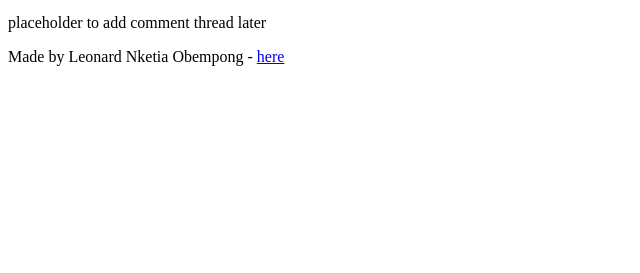
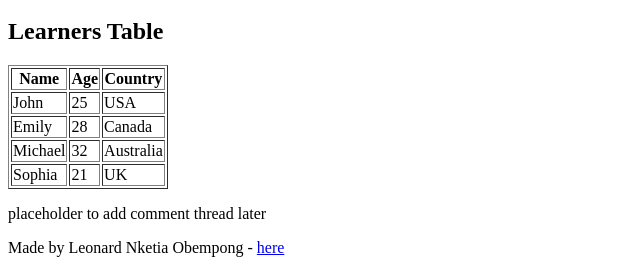
Before and after one commit to lnObempong/My_First_Portfolio, a plain HTML site: page html_basic/index.html in a window 1280 px wide. Shown: the part 651-924 px from the top of the page, without its empty margins (0-640 px from the left). Before the commit the page ends 800 px from the top, so only its background shows below. Drawn offline with Linux system fonts and the light colour scheme.

Commit message:
Add learners table to index.html

```diff
--- a/html_basic/index.html
+++ b/html_basic/index.html
@@ -25,6 +25,39 @@
             <a href="https://www.google.com" target="_blank">
                 <img src="https://i.ibb.co/gTDZZT8/ALX-Logo-07.png" alt="ALX Logo">
             </a>
+
+            <h2>Learners Table</h2>
+<table border="1">
+    <thead>
+        <tr>
+            <th>Name</th>
+            <th>Age</th>
+            <th>Country</th>
+        </tr>
+    </thead>
+    <tbody>
+        <tr>
+            <td>John</td>
+            <td>25</td>
+            <td>USA</td>
+        </tr>
+        <tr>
+            <td>Emily</td>
+            <td>28</td>
+            <td>Canada</td>
+        </tr>
+        <tr>
+            <td>Michael</td>
+            <td>32</td>
+            <td>Australia</td>
+        </tr>
+        <tr>
+            <td>Sophia</td>
+            <td>21</td>
+            <td>UK</td>
+        </tr>
+    </tbody>
+</table>
         </article>
 
         <aside>
```
